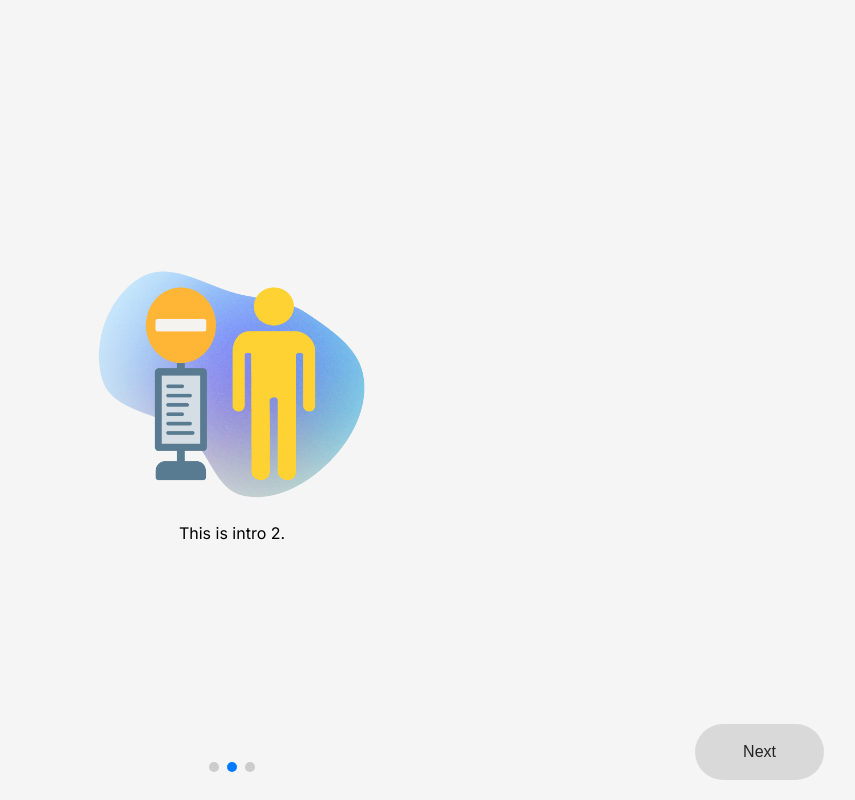
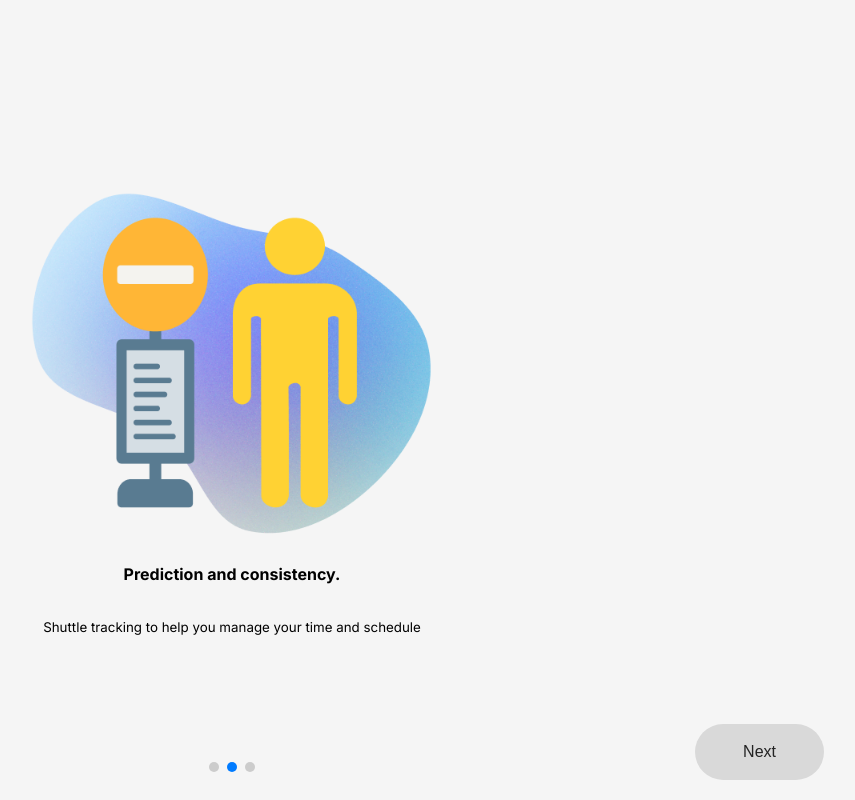
Before and after one commit to vldngls/SHUTL, a React (Vite) app in the folder frontend/: page /ShutlIntro in a window 1280 px wide. Both pictures are taken after a click on the element 640 px from the left and 767 px from the top of the page. Shown: the whole page, without its empty margins (408-1263 px from the left). Built offline with nearby package versions, Linux system fonts and the light colour scheme.

Commit message:
Lateststst

```diff
--- a/frontend/src/css/Intro.css
+++ b/frontend/src/css/Intro.css
@@ -15,10 +15,20 @@
   height: auto; /* Maintain aspect ratio */
 }
 
+/* Styling for content areas in intros */
+.intro-content {
+  display: flex;
+  flex-direction: column;
+  align-items: center;
+  justify-content: center;
+  min-height: 100vh;
+  position: relative;
+}
+
 /* Fixed button styling */
 .intro-button {
   position: fixed; /* Fixed position */
-  bottom: 20px; /* 48px from the bottom edge of the screen */
+  bottom: 20px; /* 20px from the bottom edge of the screen */
   right: 48px; /* 48px from the right edge of the screen */
   padding: 0 48px; /* Increased left and right padding for wider button */
   height: 56px; /* Fixed height */
--- a/frontend/src/pages/Intro.jsx
+++ b/frontend/src/pages/Intro.jsx
@@ -27,30 +27,18 @@
       )}
       {currentIntro === 2 && (
         // Content for IntroTwo
-        <div style={{
-          display: 'flex',
-          flexDirection: 'column',
-          alignItems: 'center',
-          justifyContent: 'center',
-          minHeight: '100vh',
-          position: 'relative'
-        }}>
-          <img src="intro2.png" alt="Intro 2" style={{ width: '300px', height: 'auto' }} />
-          <p>This is intro 2.</p>
+        <div className="intro-content">
+          <img src="intro2.png" alt="Intro 2" className="intro-image" />
+          <p><b>Prediction and consistency.</b></p>
+          <p><small>Shuttle tracking to help you manage your time and schedule</small></p>
         </div>
       )}
       {currentIntro === 3 && (
         // Content for IntroThree
-        <div style={{
-          display: 'flex',
-          flexDirection: 'column',
-          alignItems: 'center',
-          justifyContent: 'center',
-          minHeight: '100vh',
-          position: 'relative'
-        }}>
-          <img src="intro3.png" alt="Intro 3" style={{ width: '300px', height: 'auto' }} />
-          <p>This is intro 3.</p>
+        <div className="intro-content">
+          <img src="intro3.png" alt="Intro 3" className="intro-image" />
+          <p><b>Finance</b></p>
+          <p><small>Track every trip, every cent.</small></p>
         </div>
       )}
 
```
